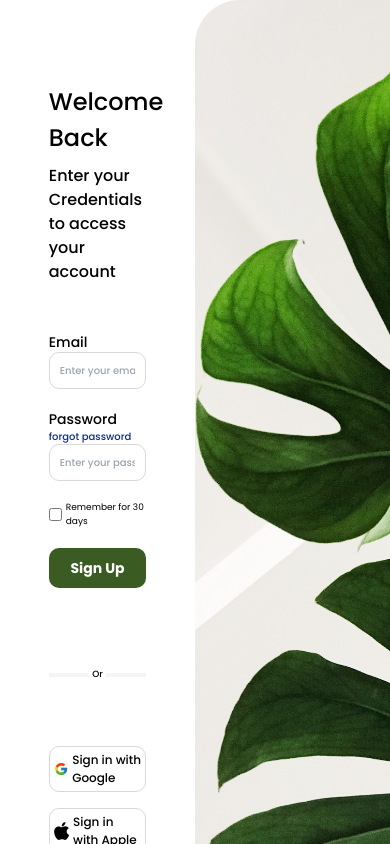
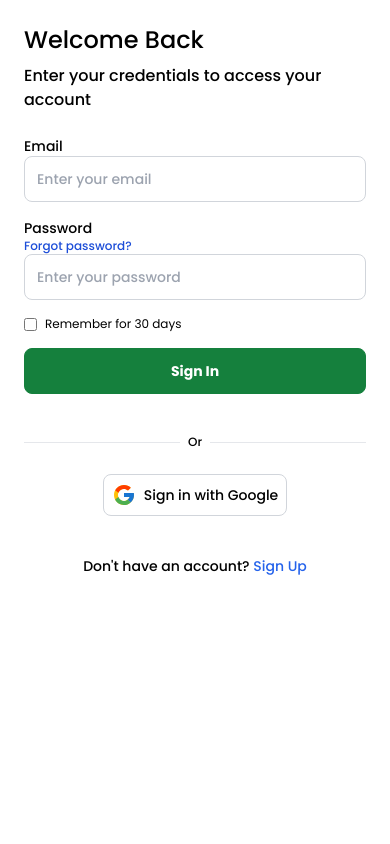
Before and after one commit to karansahu07/Cloud_File_Storage, a React (Create React App) app: page /login in a window 390 px wide. Shown: the top 844 px of the page. Built offline with nearby package versions, Linux system fonts and the light colour scheme.

Commit message:
update responsiveness and remove signin Apple button

```diff
--- a/src/components/Authentication/Login.jsx
+++ b/src/components/Authentication/Login.jsx
@@ -1,55 +1,71 @@
-import React from 'react'
+import React from 'react';
 import { FcGoogle } from "react-icons/fc";
-import { FaApple } from "react-icons/fa";
+// import { FaApple } from "react-icons/fa";
+
 const Login = () => {
-
   return (
-    <div className='w-full grid grid-cols-2   '>
-      <div className="w-1/2 mx-auto flex flex-col gap-12 justify-center ">
-        <div className='flex flex-col gap-2 font-medium text-black'>
-          <h1 className=' text-[24px] sm:text-[32px] '>Welcome Back</h1>
-          <h2 className='text-base'>Enter your Credentials to access your account</h2>
+    <div className="w-full grid grid-cols-1 lg:grid-cols-2">
+      <div className="w-full lg:w-3/4 mx-auto flex flex-col gap-6 p-6 sm:p-10 justify-center">
+        <div className="flex flex-col gap-2 font-medium text-black">
+          <h1 className="text-2xl sm:text-3xl">Welcome Back</h1>
+          <h2 className="text-base">Enter your credentials to access your account</h2>
         </div>
-        <form className='flex flex-col gap-5' >
-          <div className="flex flex-col  font-medium">
-            <label htmlFor='email' className='text-sm '>Email </label>
-            <input type="email" name="email" id="email" className="border-[1px]  border-[#D9D9D9] rounded-[10px] p-[10px]  text-[10px]  " placeholder='Enter your email' />
+        <form className="flex flex-col gap-4">
+          <div className="flex flex-col font-medium">
+            <label htmlFor="email" className="text-sm">Email</label>
+            <input
+              type="email"
+              name="email"
+              id="email"
+              className="border border-gray-300 rounded-lg p-3 text-sm placeholder-gray-400"
+              placeholder="Enter your email"
+            />
           </div>
-          <div className="flex flex-col  font-medium ">
-            <div className='flex flex-col  sm:flex-row justify-between'>
-              <label htmlFor='password' className='text-sm' name="password">Password</label>
-              <span className='text-[10px] text-[#0C2A92]'>forgot password</span>
+          <div className="flex flex-col font-medium">
+            <div className="flex flex-col sm:flex-row justify-between">
+              <label htmlFor="password" className="text-sm">Password</label>
+              <span className="text-xs text-blue-700">Forgot password?</span>
             </div>
-            <input type="password" id="password" className="border-[1px]  border-[#D9D9D9] rounded-[10px] p-[10px] text-[10px] " placeholder='Enter your password' />
+            <input
+              type="password"
+              id="password"
+              className="border border-gray-300 rounded-lg p-3 text-sm placeholder-gray-400"
+              placeholder="Enter your password"
+            />
           </div>
-          <div className='flex gap-1  '>
-            <input type='checkbox' id="remember" name="remember" className=' border-black border-[1px] rounded-sm' />
-            <label htmlFor="remember" className='text-[9px]'>Remember for 30 days </label>
+          <div className="flex items-center gap-2">
+            <input
+              type="checkbox"
+              id="remember"
+              name="remember"
+              className="border-gray-300 rounded-sm"
+            />
+            <label htmlFor="remember" className="text-xs">Remember for 30 days</label>
           </div>
-          <div className='flex flex-col gap-16'>
-            <button className=' p-[10px] font-bold text-white bg-[#3A5B22] border-1 border-[#3A5B22] text-sm rounded-[10px]'>Sign Up</button>
-            <div className='flex justify-center items-center mt-4'>
-              <div className='border-[2px] border-[#F5F5F5] flex-grow'></div>
-              <h2 className=' pr-[3px] pl-[3px] text-[9px] font-medium'>Or</h2>
-              <div className='border-[2px] border-[#F5F5F5] flex-grow'></div>
-
+          <div className="flex flex-col gap-6">
+            <button className="p-3 font-bold text-white bg-green-700 border border-green-700 text-sm rounded-lg">
+              Sign In
+            </button>
+            <div className="flex items-center mt-4">
+              <div className="border-t border-gray-200 flex-grow"></div>
+              <h2 className="px-2 text-xs font-medium">Or</h2>
+              <div className="border-t border-gray-200 flex-grow"></div>
             </div>
-            <div className='flex flex-col  lg:flex-row gap-4 '>
-                            <div className='flex gap-1 items-center rounded-[10px] border-[1px] p-1 sm:pl-5 sm:pr-5 sm:pt-1 sm:pb-1 border-[#D9D9D9] text-[12px] font-medium text-black'><FcGoogle className=' text-2xl ' />Sign in with Google</div>
-                            <div className='flex gap-1 items-center rounded-[10px] border-[1px] p-1 sm:pl-5 sm:pr-5 sm:pt-1 sm:pb-1 border-[#D9D9D9] text-[12px] font-medium text-black'><FaApple className='text-2xl' />Sign in with Apple</div>
-                        </div>
+            <div className="flex flex-col lg:flex-row gap-4 justify-center items-center">
+              <div className="flex items-center gap-2 rounded-lg border p-2 sm:px-4 border-gray-300 text-sm font-medium text-black"><FcGoogle className="text-2xl" />Sign in with Google</div>
+              {/* <div className='flex gap-1 items-center rounded-lg border p-2 sm:px-4 border-gray-300 text-sm font-medium text-black'><FaApple className='text-2xl' />Sign in with Apple</div> */}
+            </div>
           </div>
-          <div className='flex justify-center mt-6 '>
-            <h2 className='font-medium text-sm'>Don't have an account? <a href="/"><span className='text-[#0F3DDE]
-'>Sign Up</span></a></h2>
+          <div className="flex justify-center mt-6">
+            <h2 className="font-medium text-sm">Don't have an account? <a href="/"><span className="text-blue-600">Sign Up</span></a></h2>
           </div>
         </form>
       </div>
-      <div className='h-[1042px] w-[781.5px]  '>
-        <img src="/images/authImg.jpeg" className='rounded-s-[45px]  object-cover' alt="authimg" />
+      <div className="hidden lg:block w-full h-[50vh] lg:h-auto">
+        <img src="/images/authImg.jpeg" className="w-full h-full object-cover rounded-lg" alt="authimg" />
       </div>
     </div>
-  )
+  );
 }
 
-export default Login
+export default Login;
--- a/src/components/Authentication/Signup.jsx
+++ b/src/components/Authentication/Signup.jsx
@@ -1,55 +1,77 @@
-import React from 'react'
-import { FaApple } from 'react-icons/fa';
+import React from 'react';
+// import { FaApple } from 'react-icons/fa';
 import { FcGoogle } from "react-icons/fc";
 
 const Signup = () => {
     return (
-        <div className='w-full grid grid-cols-2   '>
-            <div className=" w-1/2 mx-auto flex flex-col gap-12  justify-center ">
-                <h1 className='text-black font-medium text-[32px] '>Get Started Now</h1>
-                <form className='flex flex-col gap-5' >
-                    <div className='flex flex-col  font-medium'>
-                        <label htmlFor='username' className='text-sm '>Name</label>
-                        <input type="text" name="username" id="username" className="border-[1px] border-[#D9D9D9] rounded-[10px] p-[10px] text-[10px] text-[#D9D9D9]" placeholder='Enter your username' />
+        <div className="w-full grid grid-cols-1 lg:grid-cols-2">
+            {/* Left Column: Form */}
+            <div className="w-full lg:w-3/4 mx-auto flex flex-col gap-6 p-6 sm:p-10 justify-center">
+                <h1 className="text-black font-medium text-2xl sm:text-3xl">Get Started Now</h1>
+                <form className="flex flex-col gap-4">
+                    <div className="flex flex-col font-medium">
+                        <label htmlFor="username" className="text-sm">Name</label>
+                        <input
+                            type="text"
+                            name="username"
+                            id="username"
+                            className="border border-gray-300 rounded-lg p-3 text-sm placeholder-gray-400"
+                            placeholder="Enter your username"
+                        />
                     </div>
-                    <div className="flex flex-col  font-medium">
-                        <label htmlFor='email' className='text-sm '>Email </label>
-                        <input type="email" name="email" id="email" className="border-[1px]  border-[#D9D9D9] rounded-[10px] p-[10px]  text-[10px]  " placeholder='Enter your email' />
+                    <div className="flex flex-col font-medium">
+                        <label htmlFor="email" className="text-sm">Email</label>
+                        <input
+                            type="email"
+                            name="email"
+                            id="email"
+                            className="border border-gray-300 rounded-lg p-3 text-sm placeholder-gray-400"
+                            placeholder="Enter your email"
+                        />
                     </div>
-                    <div className="flex flex-col  font-medium ">
-                        <label htmlFor='password' className='text-sm' name="password">Password</label>
-                        <input type="password" id="password" className="border-[1px]  border-[#D9D9D9] rounded-[10px] p-[10px] text-[10px] " placeholder='Enter your password' />
+                    <div className="flex flex-col font-medium">
+                        <label htmlFor="password" className="text-sm">Password</label>
+                        <input
+                            type="password"
+                            id="password"
+                            className="border border-gray-300 rounded-lg p-3 text-sm placeholder-gray-400"
+                            placeholder="Enter your password"
+                        />
                     </div>
-                    <div className='flex gap-1  '>
-                        <input type='checkbox' id="terms" name="terms" className=' border-black border-[1px] rounded-sm' />
-                        <label htmlFor="terms" className='text-[9px]'>I agree to <span className='underline'>terms and policy</span></label>
+                    <div className="flex items-center gap-2">
+                        <input
+                            type="checkbox"
+                            id="terms"
+                            name="terms"
+                            className="border-gray-300 rounded-sm"
+                        />
+                        <label htmlFor="terms" className="text-xs">I agree to <span className="underline">terms and policy</span></label>
                     </div>
-                    <div className='flex flex-col gap-16'>
-                        <button className=' p-[10px] font-bold text-white bg-[#3A5B22] border-1 border-[#3A5B22] text-sm rounded-[10px]'>Sign Up</button>
-                        <div className='flex justify-center items-center mt-4'>
-                            <div className='border-[2px] border-[#F5F5F5] flex-grow'></div>
-                            <h2 className=' pr-[3px] pl-[3px] text-[9px] font-medium'>Or</h2>
-                            <div className='border-[2px] border-[#F5F5F5] flex-grow'></div>
-
+                    <div className="flex flex-col gap-6">
+                        <button className="p-3 font-bold text-white bg-green-700 border border-green-700 text-sm rounded-lg">Sign Up</button>
+                        <div className="flex items-center mt-4">
+                            <div className="border-t border-gray-200 flex-grow"></div>
+                            <h2 className="px-2 text-xs font-medium">Or</h2>
+                            <div className="border-t border-gray-200 flex-grow"></div>
                         </div>
-                        <div className='flex flex-col  lg:flex-row gap-4 '>
-                            <div className='flex gap-1 items-center rounded-[10px] border-[1px] p-1 sm:pl-5 sm:pr-5 sm:pt-1 sm:pb-1 border-[#D9D9D9] text-[12px] font-medium text-black'><FcGoogle className=' text-2xl ' />Sign in with Google</div>
-                            <div className='flex gap-1 items-center rounded-[10px] border-[1px] p-1 sm:pl-5 sm:pr-5 sm:pt-1 sm:pb-1 border-[#D9D9D9] text-[12px] font-medium text-black'><FaApple className='text-2xl' />Sign in with Apple</div>
+                        <div className="flex flex-col lg:flex-row gap-4 justify-center items-center">
+                            <div className="flex items-center gap-2 rounded-lg border p-2 sm:px-4 border-gray-300 text-sm font-medium text-black">
+                                <FcGoogle className="text-2xl" />Sign in with Google
+                            </div>
+                            {/* <div className='flex gap-1 items-center rounded-lg border p-2 sm:px-4 border-gray-300 text-sm font-medium text-black'><FaApple className='text-2xl' />Sign in with Apple</div> */}
                         </div>
                     </div>
-                    <div className='flex justify-center mt-6 '>
-                        <h2 className='font-medium text-sm'>Have an account? <a href='/login'><span className='text-[#0F3DDE]
-'>Sign in</span></a></h2>
+                    <div className="flex justify-center mt-6">
+                        <h2 className="font-medium text-sm">Have an account? <a href="/login"><span className="text-blue-600">Sign in</span></a></h2>
                     </div>
                 </form>
             </div>
-            <div className='h-[1042px] w-[781.5px]  '>
-                <img src="/images/authImg.jpeg" className='rounded-s-[45px]  object-cover' alt="authimg" />
+            {/* Right Column: Image */}
+            <div className="hidden lg:block w-full h-[50vh] lg:h-auto">
+                <img src="/images/authImg.jpeg" className="w-full h-full object-cover rounded-s-lg" alt="authimg" />
             </div>
         </div>
-
-
     )
 }
 
-export default Signup
+export default Signup;
```
